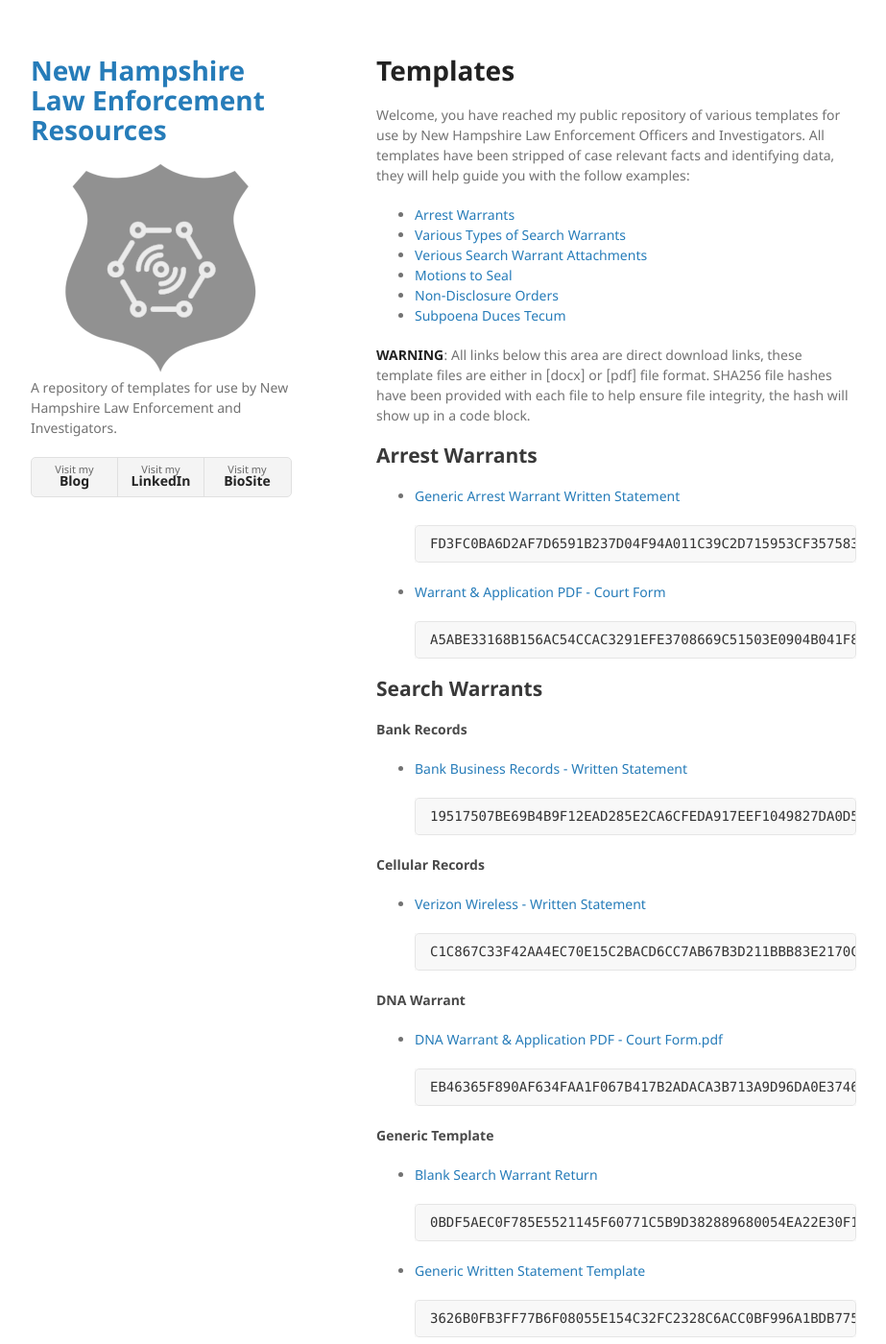
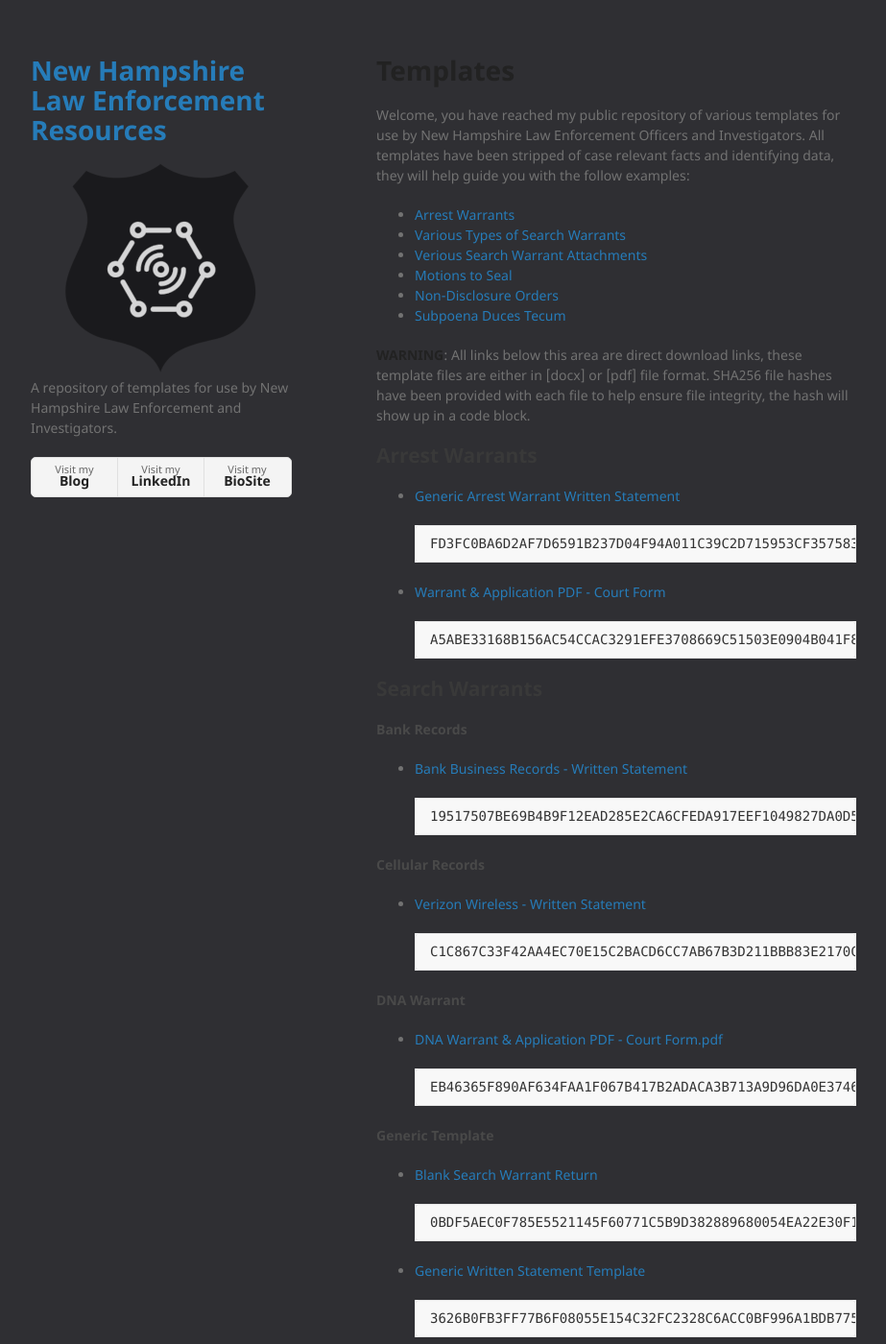
Before and after one commit to iotdetective/nhle-resources, a Jekyll site: the page built from index.md, in a window 1280 px wide and 1400 px high. Shown: the whole window at 96% size, without its empty margins (178-1101 px from the left). Built offline with Jekyll 4.4.1, drawn with Linux system fonts in a browser that asks for light colours; our own code applies the rules of GitHub Pages for plain Markdown files.

Commit message:
Update jekyll-theme-minimal.scss
Change background color to match iotdetective.net.

```diff
--- a/_sass/jekyll-theme-minimal.scss
+++ b/_sass/jekyll-theme-minimal.scss
@@ -2,7 +2,7 @@
 @import "rouge-github";
 
 body {
-  background-color: #fff;
+  background-color: #2f2f33;
   padding:50px;
   font: 14px/1.5 "Noto Sans", "Helvetica Neue", Helvetica, Arial, sans-serif;
   color:#727272;
```
